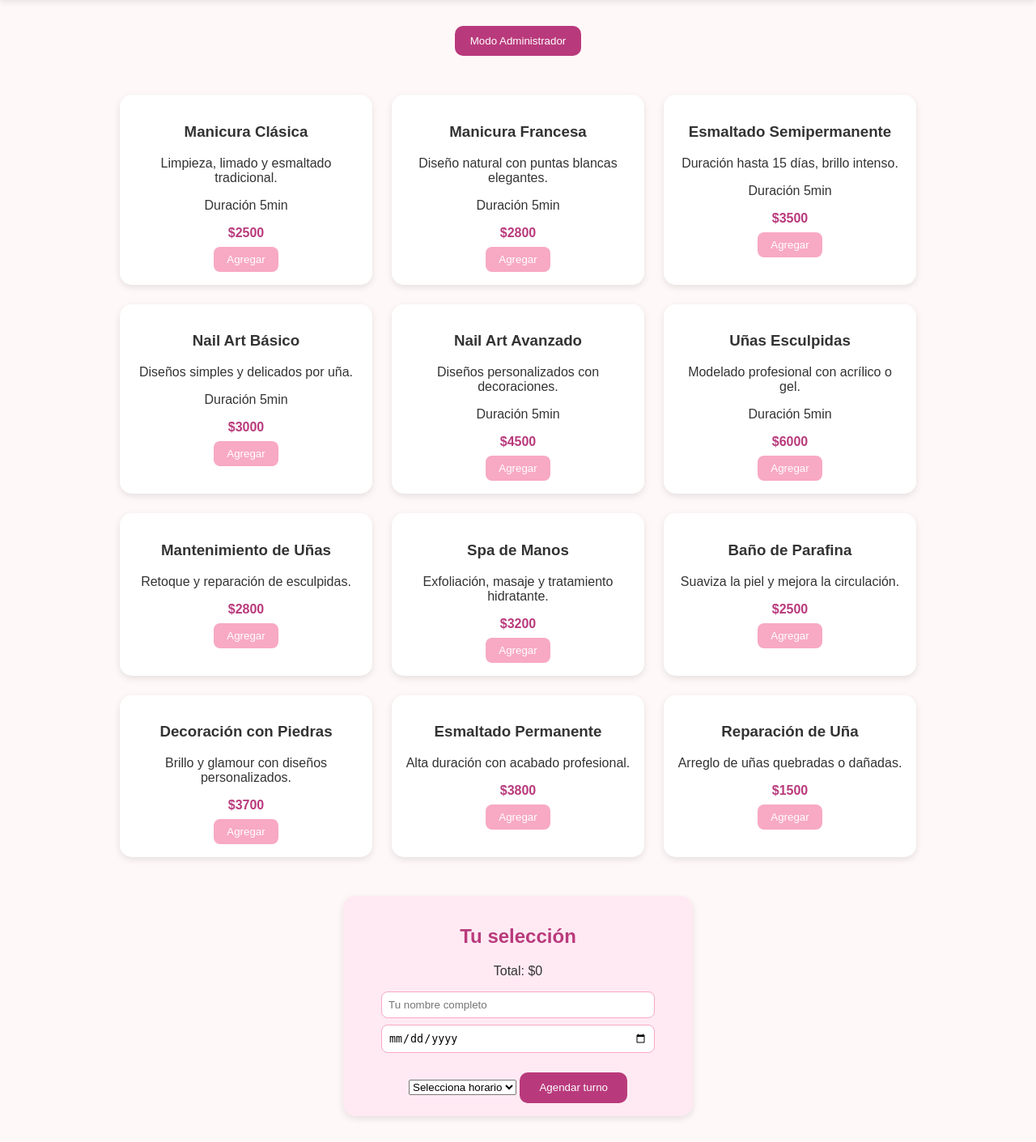
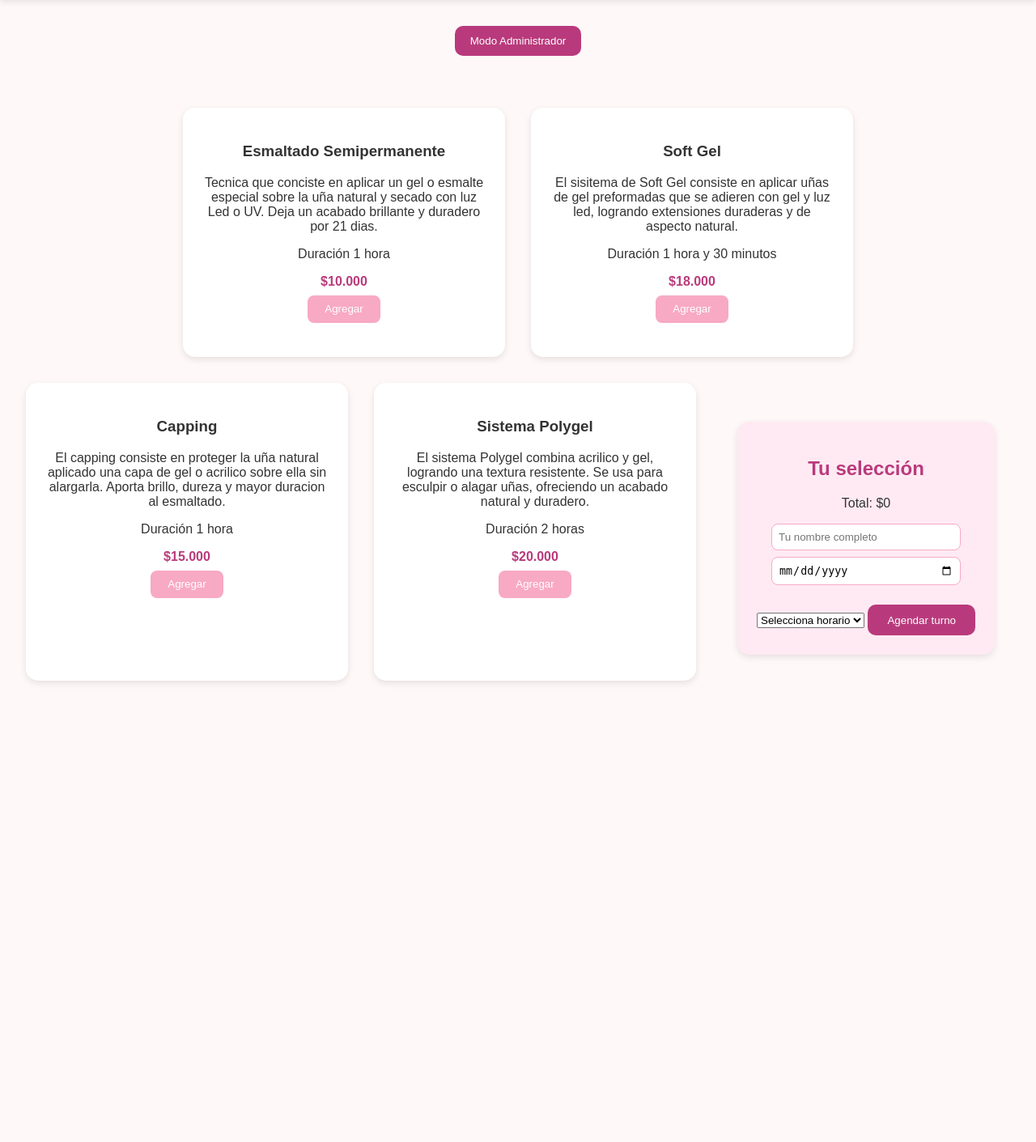
Before and after one commit to nachorestivo/Tesina, a Flask app: page /catalogo in a window 1280 px wide. Shown: the part 112-1523 px from the top of the page at 81% size. After the commit the page ends 956 px from the top, so only its background shows below. Run offline with Flask 3, Linux system fonts and the light colour scheme; the visitor is signed in with stand-in values (Sample User, id 1); data that the repository does not hold is empty; some libraries are stand-ins or nearby versions.

Commit message:
22/10
actual

```diff
--- a/appweb/static/catalogo.css
+++ b/appweb/static/catalogo.css
@@ -5,6 +5,7 @@ body {
   padding: 0;
   color: #333;
 }
+
 .volver-inicio {
   position: absolute;
   top: 20px;
@@ -30,43 +31,39 @@ header {
   box-shadow: 0 2px 8px rgba(0,0,0,0.1);
 }
 
-
 h1, h2 {
   text-align: center;
   color: #b93a7c;
 }
 
-
+/* --- Catálogo de servicios --- */
 .catalogo {
   display: flex;
   justify-content: center;
   flex-wrap: wrap;
-  gap: 1.5rem;
-  padding: 1rem;
+  gap: 2rem;
+  padding: 2rem;
 }
-
 
 .card {
   background-color: #fff;
   border-radius: 15px;
   box-shadow: 0 3px 8px rgba(0,0,0,0.1);
-  width: 280px;
+  width: 350px;           /* Más ancha */
+  min-height: 260px;      /* Más alta */
   text-align: center;
-  padding: 1rem;
+  padding: 1.5rem;
   transition: transform 0.3s;
 }
-
 
 .card:hover {
   transform: scale(1.05);
 }
 
-
 .card img {
-  width: 100px;
-  height: 100px;
+  width: 120px;
+  height: 120px;
 }
-
 
 .precio {
   display: block;
@@ -75,33 +72,30 @@ h1, h2 {
   color: #b93a7c;
 }
 
-
 .btn-agregar {
   background-color: #f8a9c4;
   border: none;
-  padding: 0.5rem 1rem;
+  padding: 0.6rem 1.3rem;
   border-radius: 8px;
   color: white;
   cursor: pointer;
   transition: background 0.3s;
 }
 
-
 .btn-agregar:hover {
   background-color: #b93a7c;
 }
 
-
+/* --- Cuadro de selección --- */
 .carrito {
   background-color: #ffeaf3;
-  margin: 2rem auto;
-  padding: 1rem;
+  margin: 3rem auto 2rem auto;
+  padding: 1.5rem;
   max-width: 400px;
   border-radius: 15px;
   text-align: center;
   box-shadow: 0 3px 8px rgba(0,0,0,0.1);
 }
-
 
 .carrito input {
   display: block;
@@ -111,7 +105,6 @@ h1, h2 {
   border: 1px solid #f8a9c4;
   border-radius: 8px;
 }
-
 
 #btn-agendar {
   background-color: #b93a7c;
@@ -123,11 +116,16 @@ h1, h2 {
   margin-top: 1rem;
 }
 
-
 #btn-agendar:hover {
   background-color: #8a275b;
 }
 
+/* --- Alinear carrito abajo --- */
+.contenedor-principal {
+  display: flex;
+  flex-direction: column;
+  align-items: center;
+}
 
 /* Modal */
 .modal {
@@ -142,11 +140,9 @@ h1, h2 {
   justify-content: center;
 }
 
-
 .oculto {
   display: none;
 }
-
 
 .modal-contenido {
   background-color: #fff;
@@ -157,13 +153,11 @@ h1, h2 {
   box-shadow: 0 5px 15px rgba(0,0,0,0.3);
 }
 
-
 /* ADMIN */
 .admin-access {
   text-align: center;
   margin: 2rem 0;
 }
-
 
 #btn-admin {
   background-color: #b93a7c;
@@ -174,17 +168,14 @@ h1, h2 {
   cursor: pointer;
 }
 
-
 #btn-admin:hover {
   background-color: #8a275b;
 }
-
 
 #admin {
   margin: 3rem auto;
   max-width: 800px;
 }
-
 
 .cerrar-admin {
   background-color: #f8a9c4;
@@ -196,7 +187,6 @@ h1, h2 {
   cursor: pointer;
 }
 
-
 table {
   width: 100%;
   border-collapse: collapse;
@@ -205,27 +195,24 @@ table {
   overflow: hidden;
 }
 
-
 th, td {
   padding: 1rem;
   text-align: center;
   border-bottom: 1px solid #ffe6f0;
 }
 
-
 th {
   background-color: #f8a9c4;
   color: white;
 }
 
-
+/* Responsive */
 @media (max-width: 600px) {
   .catalogo {
     flex-direction: column;
     align-items: center;
   }
 
-
   .card {
     width: 90%;
   }
--- a/appweb/templates/catalogo.html
+++ b/appweb/templates/catalogo.html
@@ -10,7 +10,7 @@
 
   <header>
     <h1>Agenda Nails - Catálogo de Turnos</h1>
-    <button class="volver-inicio" onclick="window.location.href= index.html">Volver al inicio</button>
+  <button class="volver-inicio" onclick="window.location.href='/'">Volver al inicio</button>
   </header>
 
   <!-- Botón para entrar al modo administrador -->
@@ -23,96 +23,37 @@
     <!-- Catálogo de servicios -->
     <div class="catalogo">
       <!-- 12 servicios sin imágenes -->
-      <div class="card" data-nombre="Manicura Clásica" data-precio="2500">
-        <h3>Manicura Clásica</h3>
-        <p>Limpieza, limado y esmaltado tradicional.</p>
-        <p>Duración 5min</p>
-        <span class="precio">$2500</span>
+      <div class="card" data-nombre="Esmaltado Semipermanente" data-precio="10000">
+        <h3>Esmaltado Semipermanente</h3>
+        <p>Tecnica que conciste en aplicar un gel o esmalte especial sobre la uña natural y secado con luz Led o UV. Deja un acabado brillante y duradero por 21 dias.</p>
+        <p>Duración 1 hora</p>
+        <span class="precio">$10.000</span>
         <button class="btn-agregar">Agregar</button>
       </div>
 
-      <div class="card" data-nombre="Manicura Francesa" data-precio="2800">
-        <h3>Manicura Francesa</h3>
-        <p>Diseño natural con puntas blancas elegantes.</p>
-        <p>Duración 5min</p>
-        <span class="precio">$2800</span>
+      <div class="card" data-nombre="Soft Gel" data-precio="18000">
+        <h3>Soft Gel</h3>
+        <p>El sisitema de Soft Gel consiste en aplicar uñas de gel preformadas que se adieren con gel y luz led, logrando extensiones duraderas y de aspecto natural.</p>
+        <p>Duración 1 hora y 30 minutos</p>
+        <span class="precio">$18.000</span>
         <button class="btn-agregar">Agregar</button>
       </div>
 
-      <div class="card" data-nombre="Esmaltado Semipermanente" data-precio="3500">
-        <h3>Esmaltado Semipermanente</h3>
-        <p>Duración hasta 15 días, brillo intenso.</p>
-        <p>Duración 5min</p>
-        <span class="precio">$3500</span>
+      <div class="card" data-nombre="Capping" data-precio="15000">
+        <h3>Capping</h3>
+        <p>El capping consiste en proteger la uña natural aplicado una capa de gel o acrilico sobre ella sin alargarla. Aporta brillo, dureza y mayor duracion al esmaltado.</p>
+        <p>Duración 1 hora</p>
+        <span class="precio">$15.000</span>
         <button class="btn-agregar">Agregar</button>
       </div>
 
-      <div class="card" data-nombre="Nail Art Básico" data-precio="3000">
-        <h3>Nail Art Básico</h3>
-        <p>Diseños simples y delicados por uña.</p>
-        <p>Duración 5min</p>
-        <span class="precio">$3000</span>
+      <div class="card" data-nombre="Sistema Polygel" data-precio="20000">
+        <h3>Sistema Polygel</h3>
+        <p>El sistema Polygel combina acrilico y gel, logrando una textura resistente. Se usa para esculpir o alagar uñas, ofreciendo un acabado natural y duradero.</p>
+        <p>Duración 2 horas</p>
+        <span class="precio">$20.000</span>
         <button class="btn-agregar">Agregar</button>
       </div>
-
-      <div class="card" data-nombre="Nail Art Avanzado" data-precio="4500">
-        <h3>Nail Art Avanzado</h3>
-        <p>Diseños personalizados con decoraciones.</p>
-        <p>Duración 5min</p>
-        <span class="precio">$4500</span>
-        <button class="btn-agregar">Agregar</button>
-      </div>
-
-      <div class="card" data-nombre="Uñas Esculpidas" data-precio="6000">
-        <h3>Uñas Esculpidas</h3>
-        <p>Modelado profesional con acrílico o gel.</p>
-        <p>Duración 5min</p>
-        <span class="precio">$6000</span>
-        <button class="btn-agregar">Agregar</button>
-      </div>
-
-      <div class="card" data-nombre="Mantenimiento de Uñas" data-precio="2800">
-        <h3>Mantenimiento de Uñas</h3>
-        <p>Retoque y reparación de esculpidas.</p>
-        <span class="precio">$2800</span>
-        <button class="btn-agregar">Agregar</button>
-      </div>
-
-      <div class="card" data-nombre="Spa de Manos" data-precio="3200">
-        <h3>Spa de Manos</h3>
-        <p>Exfoliación, masaje y tratamiento hidratante.</p>
-        <span class="precio">$3200</span>
-        <button class="btn-agregar">Agregar</button>
-      </div>
-
-      <div class="card" data-nombre="Baño de Parafina" data-precio="2500">
-        <h3>Baño de Parafina</h3>
-        <p>Suaviza la piel y mejora la circulación.</p>
-        <span class="precio">$2500</span>
-        <button class="btn-agregar">Agregar</button>
-      </div>
-
-      <div class="card" data-nombre="Decoración con Piedras" data-precio="3700">
-        <h3>Decoración con Piedras</h3>
-        <p>Brillo y glamour con diseños personalizados.</p>
-        <span class="precio">$3700</span>
-        <button class="btn-agregar">Agregar</button>
-      </div>
-
-      <div class="card" data-nombre="Esmaltado Permanente" data-precio="3800">
-        <h3>Esmaltado Permanente</h3>
-        <p>Alta duración con acabado profesional.</p>
-        <span class="precio">$3800</span>
-        <button class="btn-agregar">Agregar</button>
-      </div>
-
-      <div class="card" data-nombre="Reparación de Uña" data-precio="1500">
-        <h3>Reparación de Uña</h3>
-        <p>Arreglo de uñas quebradas o dañadas.</p>
-        <span class="precio">$1500</span>
-        <button class="btn-agregar">Agregar</button>
-      </div>
-    </div>
 
     <!-- Carrito -->
     <aside class="carrito">
```
Also changed, not shown: appweb/static/Modulo.css (+7 -7 lines), appweb/templates/index.html (+17 -22 lines). Lines whose indentation alone changed are shown as unchanged.
